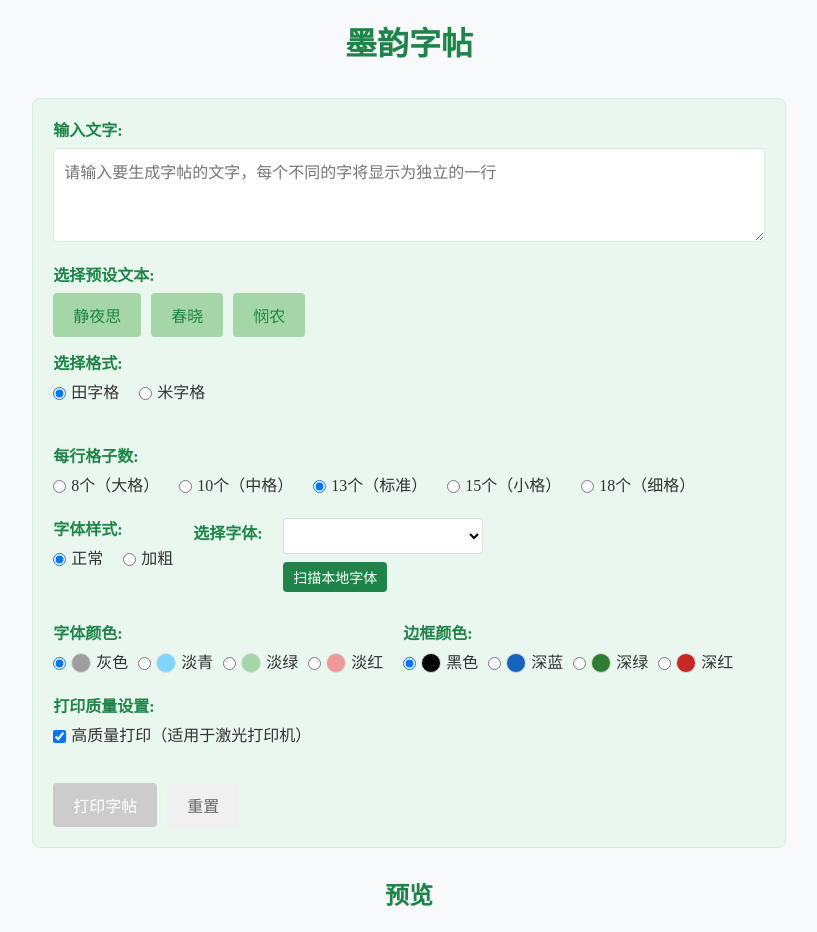
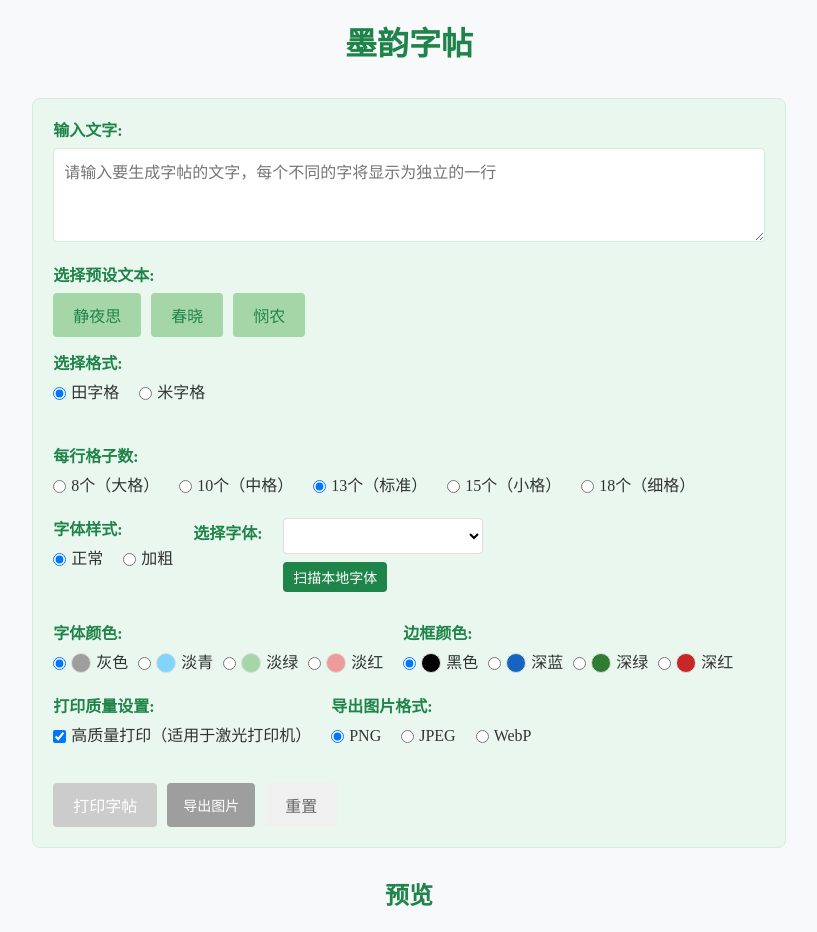
Before and after one commit to bulanzade/moyun, a Vue app: page / in a window 1280 px wide. Shown: the top 932 px of the page, without its empty margins (231-1048 px from the left). Built offline with nearby package versions, Linux system fonts and the light colour scheme.

Commit message:
增加下载为图片的功能

```diff
--- a/src/App.vue
+++ b/src/App.vue
@@ -13,6 +13,7 @@ const showPrintButton = ref(false);
 const gridCount = ref(13); // 每行格子数量，默认13个
 const fontFamily = ref('楷体, KaiTi, STKaiti'); // 默认字体
 const highQualityPrint = ref(true); // 高质量打印模式
+const imageFormat = ref('png'); // 导出图片格式，可选 'png', 'jpeg', 'webp'
 
 // 每行格子数量选项
 const gridCountOptions = [
@@ -62,6 +63,21 @@ function handlePrint() {
   window.print();
 }
 
+// 导出为图片的函数
+function handleExportImage() {
+  // 通知WritingGrid组件导出图片
+  const writingGridElement = document.querySelector('.writing-grid-container');
+  if (writingGridElement) {
+    // 创建自定义事件并传递图片格式参数
+    const exportEvent = new CustomEvent('export-image', {
+      detail: {
+        format: imageFormat.value
+      }
+    });
+    writingGridElement.dispatchEvent(exportEvent);
+  }
+}
+
 function resetForm() {
   text.value = '';
   gridType.value = '田字格';
@@ -72,6 +88,7 @@ function resetForm() {
   gridCount.value = 13; // 重置为13格
   fontFamily.value = '楷体, KaiTi, STKaiti'; // 重置为默认字体
   highQualityPrint.value = true; // 重置为高质量打印模式
+  imageFormat.value = 'png'; // 重置为PNG格式
   showPrintButton.value = false;
 }
 
@@ -214,6 +231,24 @@ function handleFontSelected(font: string) {
                 </label>
               </div>
             </div>
+
+            <div class="control-group">
+              <label>导出图片格式:</label>
+              <div class="radio-group">
+                <label>
+                  <input type="radio" v-model="imageFormat" value="png" />
+                  PNG
+                </label>
+                <label>
+                  <input type="radio" v-model="imageFormat" value="jpeg" />
+                  JPEG
+                </label>
+                <label>
+                  <input type="radio" v-model="imageFormat" value="webp" />
+                  WebP
+                </label>
+              </div>
+            </div>
           </div>
 
           <div class="button-group">
@@ -223,6 +258,14 @@ function handleFontSelected(font: string) {
               :disabled="!showPrintButton"
             >
               打印字帖
+            </button>
+
+            <button
+              class="export-button"
+              @click="handleExportImage"
+              :disabled="!showPrintButton"
+            >
+              导出图片
             </button>
 
             <button
@@ -529,4 +572,24 @@ input[type="range"] {
     overflow-x: auto;
   }
 }
+
+.export-button {
+  background-color: #4caf50;
+  color: white;
+  border: none;
+  border-radius: 4px;
+  padding: 8px 16px;
+  font-size: 14px;
+  cursor: pointer;
+  transition: background-color 0.3s;
+}
+
+.export-button:hover {
+  background-color: #388e3c;
+}
+
+.export-button:disabled {
+  background-color: #9e9e9e;
+  cursor: not-allowed;
+}
 </style>
--- a/src/components/WritingGrid.vue
+++ b/src/components/WritingGrid.vue
@@ -1,5 +1,5 @@
 <script setup lang="ts">
-import { ref, onMounted, watch, computed } from 'vue';
+import { ref, onMounted, watch, computed, onUnmounted } from 'vue';
 
 const props = defineProps({
   text: {
@@ -123,6 +123,9 @@ const containerStyle = computed(() => {
   return {};
 });
 
+const isExporting = ref(false); // 是否正在导出图片
+const exportMessage = ref(''); // 导出进度消息
+
 // 初始化Canvas
 onMounted(() => {
   // 创建必要的页面和canvas
@@ -130,6 +133,20 @@ onMounted(() => {
 
   // 绘制字帖
   drawAllPages();
+
+  // 监听导出图片的事件
+  const container = document.querySelector('.writing-grid-container');
+  if (container) {
+    container.addEventListener('export-image', handleExportImage);
+  }
+});
+
+// 在组件卸载时移除事件监听
+onUnmounted(() => {
+  const container = document.querySelector('.writing-grid-container');
+  if (container) {
+    container.removeEventListener('export-image', handleExportImage);
+  }
 });
 
 // 监听属性变化，重新绘制
@@ -441,11 +458,157 @@ function convertToRgba(hex: string, alpha: number): string {
   // 返回RGBA字符串
   return `rgba(${r}, ${g}, ${b}, ${alpha})`;
 }
+
+// 导出图片函数
+function handleExportImage(event: Event) {
+  // 设置导出状态
+  isExporting.value = true;
+  exportMessage.value = '准备导出...';
+
+  // 使用setTimeout延迟执行，让UI有时间更新
+  setTimeout(() => {
+    // 获取格式参数
+    let format = 'png'; // 默认格式
+
+    if (event instanceof CustomEvent && event.detail) {
+      if (event.detail.format) {
+        format = event.detail.format;
+      }
+    }
+
+    try {
+      // 获取所有页面的数量
+      const pages = document.querySelectorAll('.page');
+
+      if (pages.length === 0) {
+        exportMessage.value = '没有可导出的内容';
+        setTimeout(() => {
+          isExporting.value = false;
+          exportMessage.value = '';
+        }, 2000);
+        return;
+      }
+
+      exportMessage.value = '处理图片中...';
+
+      // 如果只有一页，直接导出
+      if (pages.length === 1 && canvasRef.value.length > 0) {
+        const canvas = canvasRef.value[0];
+        if (canvas) {
+          exportCanvasAsImage(canvas, '字帖', format);
+        }
+        return;
+      }
+
+      // 如果有多页，创建一个合并的画布
+      exportMessage.value = '合并多个页面...';
+      const mergeCanvas = document.createElement('canvas');
+      const mergeCtx = mergeCanvas.getContext('2d');
+
+      if (!mergeCtx) {
+        exportMessage.value = '创建画布失败，请稍后再试';
+        setTimeout(() => {
+          isExporting.value = false;
+          exportMessage.value = '';
+        }, 2000);
+        return;
+      }
+
+      // 计算合并画布的尺寸
+      let totalHeight = 0;
+      let maxWidth = 0;
+
+      canvasRef.value.forEach(canvas => {
+        if (canvas) {
+          maxWidth = Math.max(maxWidth, canvas.width);
+          totalHeight += canvas.height;
+        }
+      });
+
+      // 设置合并画布的尺寸
+      mergeCanvas.width = maxWidth;
+      mergeCanvas.height = totalHeight;
+
+      // 合并所有画布
+      let currentY = 0;
+      canvasRef.value.forEach((canvas, index) => {
+        if (canvas) {
+          exportMessage.value = `处理第 ${index+1}/${canvasRef.value.length} 页...`;
+          mergeCtx.drawImage(canvas, 0, currentY);
+          currentY += canvas.height;
+        }
+      });
+
+      // 生成有意义的文件名（使用当前日期和时间）
+      const now = new Date();
+      const dateStr = `${now.getFullYear()}${(now.getMonth() + 1) < 10 ? '0' + (now.getMonth() + 1) : (now.getMonth() + 1)}${now.getDate() < 10 ? '0' + now.getDate() : now.getDate()}`;
+      const timeStr = `${now.getHours() < 10 ? '0' + now.getHours() : now.getHours()}${now.getMinutes() < 10 ? '0' + now.getMinutes() : now.getMinutes()}`;
+      const filename = `字帖_${dateStr}_${timeStr}`;
+
+      exportMessage.value = '正在生成图片...';
+      // 导出合并的画布
+      exportCanvasAsImage(mergeCanvas, filename, format);
+    } catch (error) {
+      console.error('导出过程发生错误:', error);
+      exportMessage.value = '导出失败，请稍后再试';
+      setTimeout(() => {
+        isExporting.value = false;
+        exportMessage.value = '';
+      }, 2000);
+    }
+  }, 100);
+}
+
+// 导出单个画布为图片
+function exportCanvasAsImage(canvas: HTMLCanvasElement, filename: string, format: string) {
+  try {
+    exportMessage.value = '正在保存图片...';
+    // 创建下载链接
+    const link = document.createElement('a');
+
+    // 将画布转换为图片URL
+    const imgData = canvas.toDataURL(`image/${format}`, 1.0);
+
+    // 设置下载属性
+    link.download = `${filename}.${format}`;
+    link.href = imgData;
+
+    // 模拟点击下载
+    document.body.appendChild(link);
+    link.click();
+    document.body.removeChild(link);
+
+    // 导出成功
+    exportMessage.value = '导出成功！';
+    setTimeout(() => {
+      isExporting.value = false;
+      exportMessage.value = '';
+    }, 2000);
+  } catch (error) {
+    console.error('导出图片失败:', error);
+    exportMessage.value = '导出图片失败，请稍后再试';
+    setTimeout(() => {
+      isExporting.value = false;
+      exportMessage.value = '';
+    }, 2000);
+  }
+}
 </script>
 
 <template>
   <div class="writing-grid-container" :style="containerStyle">
-    <!-- 页面将在JS中动态创建 -->
+    <!-- 进度指示器 -->
+    <div v-if="isExporting" class="export-overlay">
+      <div class="export-progress">
+        <div class="export-spinner"></div>
+        <div class="export-message">{{ exportMessage }}</div>
+      </div>
+    </div>
+
+    <!-- 字帖内容 -->
+    <div v-if="text.trim().length === 0" class="empty-message">
+      请输入要生成字帖的文字
+    </div>
   </div>
 </template>
 
@@ -536,4 +699,48 @@ function convertToRgba(hex: string, alpha: number): string {
     margin: 0.5cm; /* 减少页边距，让内容更大 */
   }
 }
+
+/* 导出进度样式 */
+.export-overlay {
+  position: fixed;
+  top: 0;
+  left: 0;
+  right: 0;
+  bottom: 0;
+  background-color: rgba(0, 0, 0, 0.7);
+  display: flex;
+  justify-content: center;
+  align-items: center;
+  z-index: 1000;
+}
+
+.export-progress {
+  background-color: white;
+  padding: 20px;
+  border-radius: 8px;
+  display: flex;
+  flex-direction: column;
+  align-items: center;
+  box-shadow: 0 4px 8px rgba(0, 0, 0, 0.2);
+}
+
+.export-spinner {
+  width: 40px;
+  height: 40px;
+  border: 4px solid #f3f3f3;
+  border-top: 4px solid #3498db;
+  border-radius: 50%;
+  animation: spin 1s linear infinite;
+  margin-bottom: 10px;
+}
+
+.export-message {
+  font-size: 16px;
+  font-weight: bold;
+}
+
+@keyframes spin {
+  0% { transform: rotate(0deg); }
+  100% { transform: rotate(360deg); }
+}
 </style>
```
Also changed, not shown: 1 other file (tests, documents, lock files or other folders).
